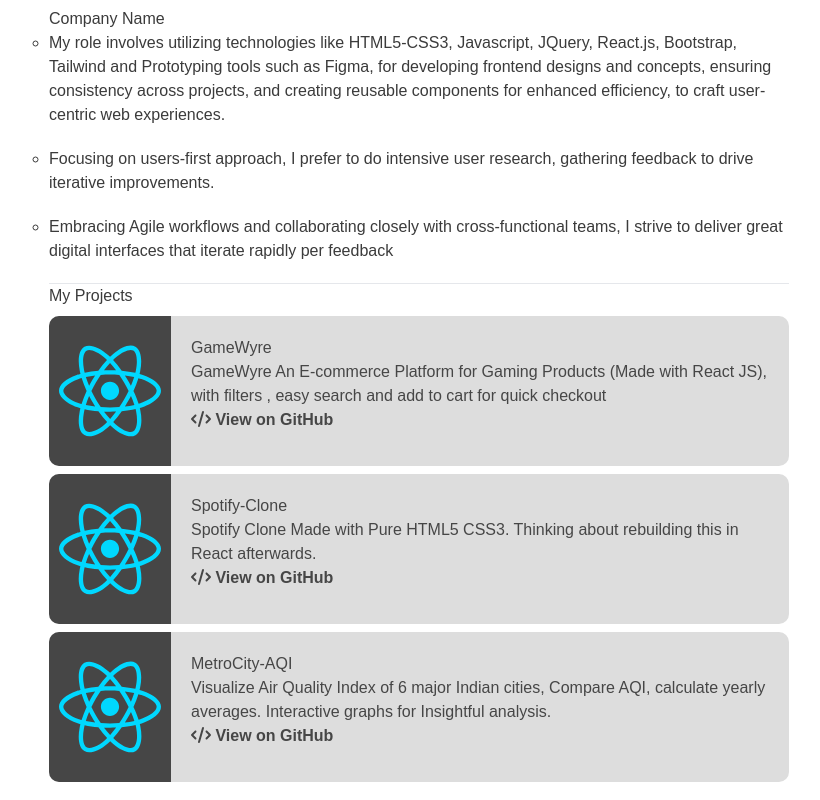
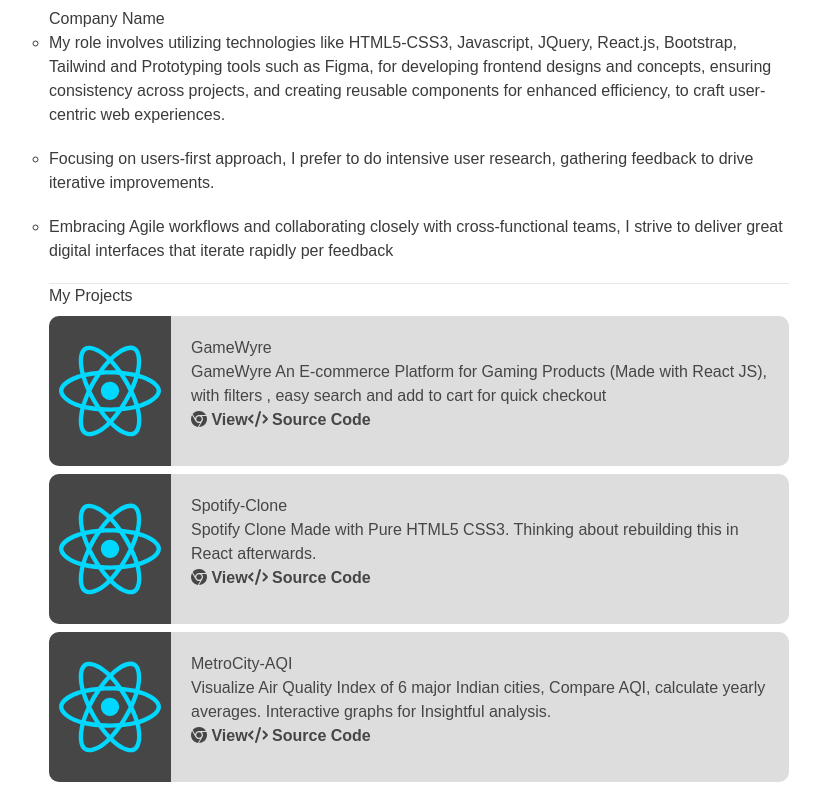
Before and after one commit to danishofcodes/tokensandbraces, a React (Vite) app: page / in a window 1280 px wide. Shown: the part 613-1413 px from the top of the page, without its empty margins (431-1251 px from the left). Built offline with nearby package versions, Linux system fonts and the light colour scheme; a web font is replaced by a local one.

Commit message:
Renders Project Card

```diff
--- a/src/components/ProjectCard.jsx
+++ b/src/components/ProjectCard.jsx
@@ -1,5 +1,6 @@
 import { FontAwesomeIcon } from "@fortawesome/react-fontawesome"
 import { faCode } from '@fortawesome/free-solid-svg-icons';
+import { faChrome } from "@fortawesome/free-brands-svg-icons";
 
 export default function ProjectCard({title, desc, img , link}) {
 
@@ -13,7 +14,10 @@
                 <h3 className='font-bold text-base'>{title}</h3>
                 <p className='mb-1'>{desc}</p>
                 </div>
-                <a href={link} ><FontAwesomeIcon icon={faCode} /> View on GitHub </a>
+                <div className="flex items-center justify-evenly">
+                <a href={link} className=" bg-stone-100 text-stone-600 px-3 py-1 rounded-full hover:bg-stone-400" ><FontAwesomeIcon icon={faChrome} /> View</a>
+                <a href={link} className="px-3"><FontAwesomeIcon icon={faCode} /> Source Code </a>
+                </div>
             </div>
         </div>
     )
```
